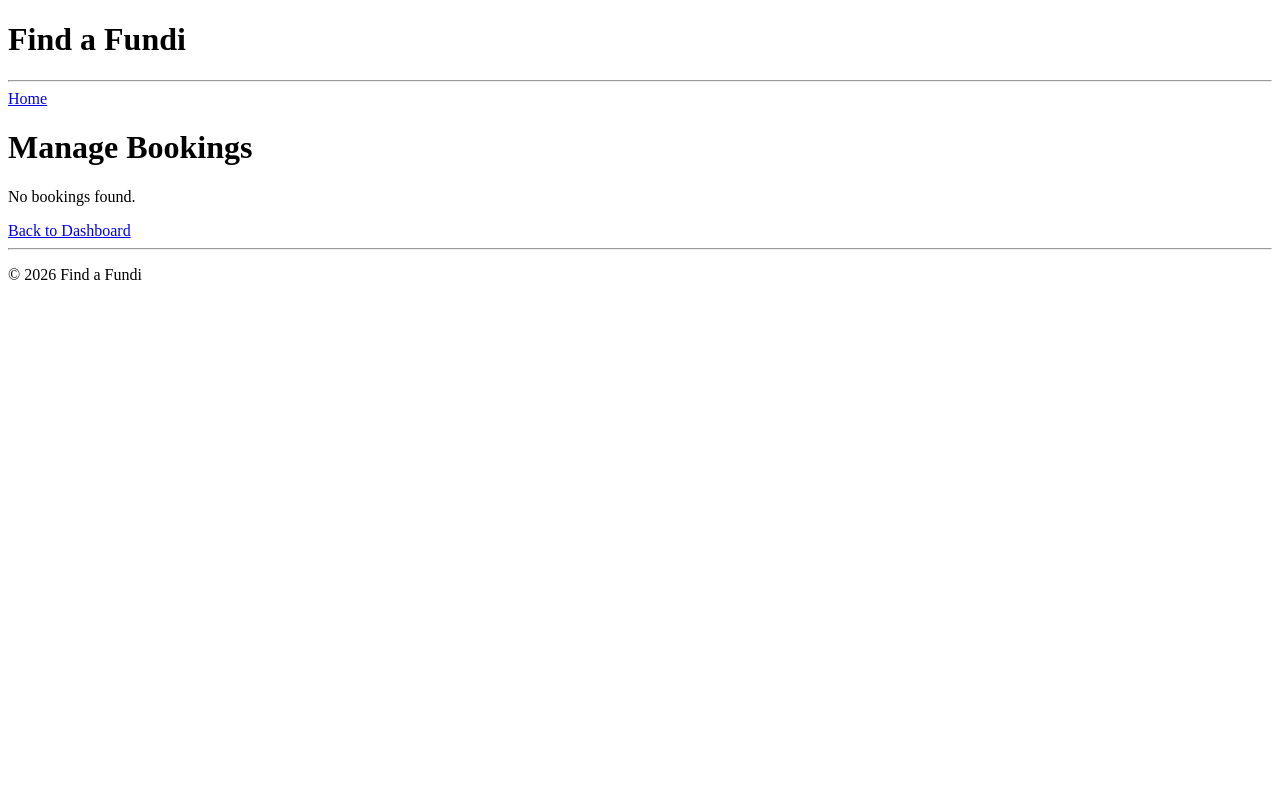
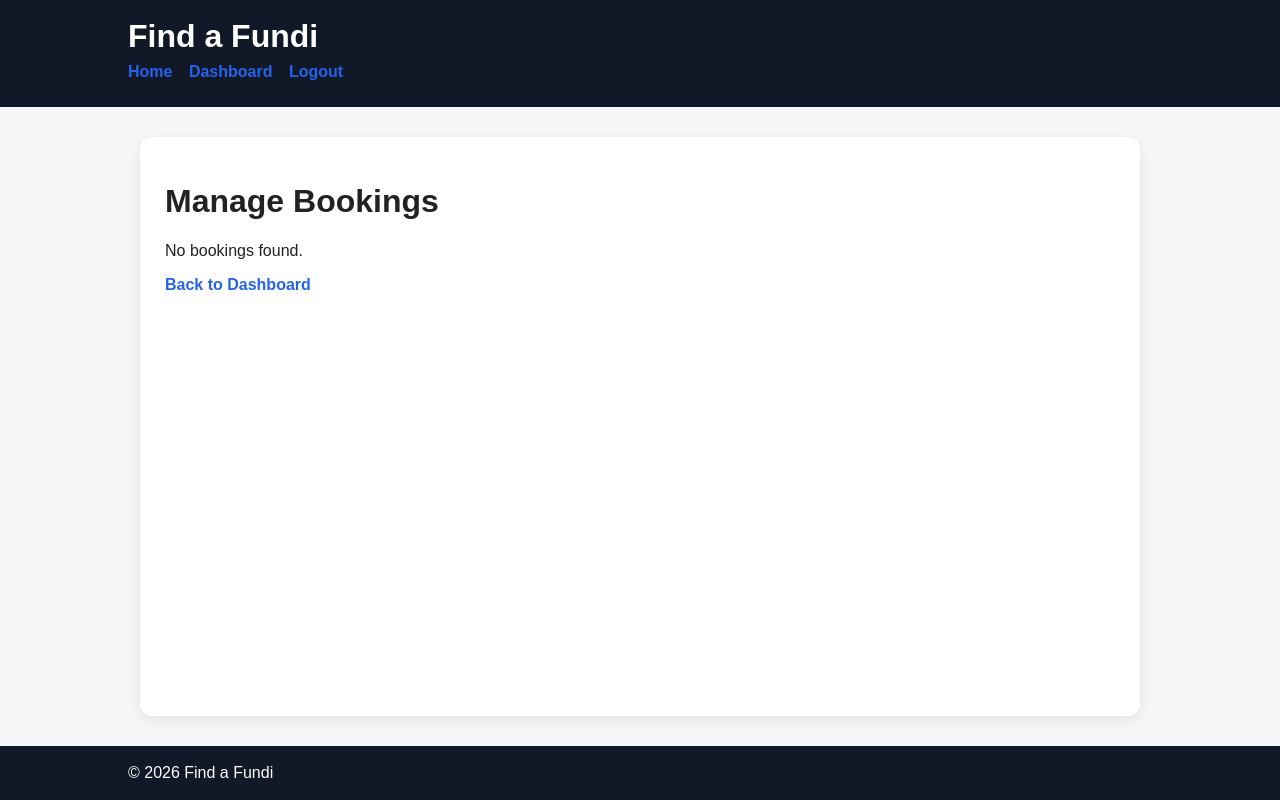
Before and after one commit to JeffyJ080/find-a-fundi, a PHP site: page /admin/bookings.php in a window 1280 px wide. Run offline with PHP 8.4, Linux system fonts and the light colour scheme; the visitor is signed in with stand-in values (Sample User, id 1); data that the repository does not hold is empty.

Commit message:
Add shared styling

```diff
--- a/admin/bookings.php
+++ b/admin/bookings.php
@@ -38,7 +38,7 @@
 
 <?php if (isset($result) && $result->num_rows > 0): ?>
     <?php while ($booking = $result->fetch_assoc()): ?>
-        <div style="border:1px solid #ccc; padding:15px; margin-bottom:15px;">
+        <div class="card">
             <h2><?php echo htmlspecialchars($booking["service_title"]); ?></h2>
 
             <p><strong>Client:</strong> <?php echo htmlspecialchars($booking["client_name"]); ?></p>
--- a/admin/services.php
+++ b/admin/services.php
@@ -37,7 +37,7 @@
 
 <?php if (isset($result) && $result->num_rows > 0): ?>
     <?php while ($service = $result->fetch_assoc()): ?>
-        <div style="border:1px solid #ccc; padding:15px; margin-bottom:15px;">
+        <div class="card">
             <h2><?php echo htmlspecialchars($service["title"]); ?></h2>
             <p><strong>Category:</strong> <?php echo htmlspecialchars($service["category_name"]); ?></p>
             <p><strong>Fundi:</strong> <?php echo htmlspecialchars($service["fundi_name"]); ?></p>
--- a/admin/users.php
+++ b/admin/users.php
@@ -24,7 +24,7 @@
 
 <?php if (isset($result) && $result->num_rows > 0): ?>
     <?php while ($user = $result->fetch_assoc()): ?>
-        <div style="border:1px solid #ccc; padding:15px; margin-bottom:15px;">
+        <div class="card">
             <h2><?php echo htmlspecialchars($user["full_name"]); ?></h2>
             <p><strong>Email:</strong> <?php echo htmlspecialchars($user["email"]); ?></p>
             <p><strong>Phone:</strong> <?php echo htmlspecialchars($user["phone"]); ?></p>
--- a/assets/css/style.css
+++ b/assets/css/style.css
@@ -0,0 +1,100 @@
+* {
+    box-sizing: border-box;
+}
+
+body {
+    margin: 0;
+    font-family: Arial, sans-serif;
+    background: #f4f6f8;
+    color: #222;
+
+    min-height: 100vh;
+    display: flex;
+    flex-direction: column;
+}
+
+header, footer {
+    background: #111827;
+    color: white;
+    padding: 18px 10%;
+}
+
+header h1, footer p {
+    margin: 0;
+}
+
+main {
+    flex: 1;
+
+    width: 90%;
+    max-width: 1000px;
+    margin: 30px auto;
+    background: white;
+    padding: 25px;
+    border-radius: 12px;
+    box-shadow: 0 4px 14px rgba(0,0,0,0.08);
+}
+
+a {
+    color: #2563eb;
+    text-decoration: none;
+    font-weight: bold;
+}
+
+a:hover {
+    text-decoration: underline;
+}
+
+button {
+    background: #2563eb;
+    color: white;
+    border: none;
+    padding: 10px 16px;
+    border-radius: 8px;
+    cursor: pointer;
+}
+
+button:hover {
+    background: #1d4ed8;
+}
+
+input, textarea, select {
+    width: 100%;
+    max-width: 450px;
+    padding: 10px;
+    margin-top: 6px;
+    border: 1px solid #ccc;
+    border-radius: 8px;
+}
+
+textarea {
+    min-height: 100px;
+}
+
+.card {
+    border: 1px solid #ddd;
+    padding: 18px;
+    margin-bottom: 18px;
+    border-radius: 12px;
+    background: #fafafa;
+}
+
+.nav-links a {
+    display: inline-block;
+    margin: 8px 12px 8px 0;
+}
+
+.status {
+    font-weight: bold;
+    text-transform: capitalize;
+}
+
+.success {
+    color: green;
+    font-weight: bold;
+}
+
+.error {
+    color: red;
+    font-weight: bold;
+}
--- a/client/bookings.php
+++ b/client/bookings.php
@@ -49,7 +49,7 @@
 <?php if (isset($result) && $result->num_rows > 0): ?>
 
     <?php while ($booking = $result->fetch_assoc()): ?>
-        <div style="border:1px solid #ccc; padding:15px; margin-bottom:15px;">
+        <div class="card">
             <h2><?php echo htmlspecialchars($booking["title"]); ?></h2>
 
             <p><strong>Fundi:</strong> <?php echo htmlspecialchars($booking["fundi_name"]); ?></p>
--- a/client/services.php
+++ b/client/services.php
@@ -37,7 +37,7 @@
 
     <?php while ($service = $result->fetch_assoc()): ?>
 
-        <div style="border:1px solid #ccc; padding:15px; margin-bottom:15px;">
+        <div class="card">
 
             <h2>
                 <?php echo htmlspecialchars($service["title"]); ?>
--- a/fundi/bookings.php
+++ b/fundi/bookings.php
@@ -105,7 +105,7 @@
 <?php if (isset($result) && $result->num_rows > 0): ?>
 
     <?php while ($booking = $result->fetch_assoc()): ?>
-        <div style="border:1px solid #ccc; padding:15px; margin-bottom:15px;">
+        <div class="card">
             <h2><?php echo htmlspecialchars($booking["title"]); ?></h2>
 
             <p><strong>Client:</strong> <?php echo htmlspecialchars($booking["client_name"]); ?></p>
--- a/fundi/services.php
+++ b/fundi/services.php
@@ -65,7 +65,7 @@
 
     <?php while ($service = $result->fetch_assoc()): ?>
 
-        <div style="border:1px solid #ccc; padding:15px; margin-bottom:15px;">
+        <div class="card">
             <h2><?php echo htmlspecialchars($service["title"]); ?></h2>
 
             <p><strong>Category:</strong> <?php echo htmlspecialchars($service["category_name"]); ?></p>
--- a/includes/auth.php
+++ b/includes/auth.php
@@ -1,6 +1,6 @@
 <?php
 
-if (session_status() === PHP_SESSION_NONE){
+if (session_status() === PHP_SESSION_NONE) {
     session_start();
 }
 
--- a/includes/footer.php
+++ b/includes/footer.php
@@ -1,4 +1,4 @@
-<hr>
+</main>
 
 <footer>
     <p>&copy; <?php echo date("Y"); ?> Find a Fundi</p>
--- a/includes/header.php
+++ b/includes/header.php
@@ -1,22 +1,48 @@
+<?php
+    if (session_status() === PHP_SESSION_NONE) {
+        session_start();
+    }
+?>
+
 <!DOCTYPE html>
 <html lang="en">
 <head>
     <meta charset="UTF-8">
     <meta name="viewport" content="width=device-width, initial-scale=1.0">
     <title>Find a Fundi</title>
-
-    <link rel="stylesheet" href="/assets/css/style.css">
+    <link rel="stylesheet" href="/find-a-fundi/assets/css/style.css">
 </head>
 <body>
-
 <header>
     <h1>Find a Fundi</h1>
-    <hr>
-    <nav>
-    <a href="../index.php">Home</a>
+    <nav class="nav-links">
+        <a href="/find-a-fundi/index.php">Home</a>
 
-    <?php if (isset($_SESSION["user_id"])): ?>
-        <a href="../logout.php">Logout</a>
-    <?php endif; ?>
-</nav>
+        <?php if (isset($_SESSION["user_id"])): ?>
+
+            <?php if ($_SESSION["role"] === "admin"): ?>
+
+                <a href="/find-a-fundi/admin/dashboard.php">Dashboard</a>
+
+            <?php elseif ($_SESSION["role"] === "fundi"): ?>
+
+                <a href="/find-a-fundi/fundi/dashboard.php">Dashboard</a>
+
+            <?php elseif ($_SESSION["role"] === "client"): ?>
+
+                <a href="/find-a-fundi/client/dashboard.php">Dashboard</a>
+
+            <?php endif; ?>
+
+            <a href="/find-a-fundi/logout.php">Logout</a>
+
+        <?php else: ?>
+
+            <a href="/find-a-fundi/login.php">Login</a>
+            <a href="/find-a-fundi/register.php">Register</a>
+
+        <?php endif; ?>
+    </nav>
 </header>
+
+<main>
--- a/index.php
+++ b/index.php
@@ -1,5 +1,7 @@
 <?php
+    if (session_status() === PHP_SESSION_NONE) {
         session_start();
+    }
 
     if (isset($_SESSION["user_id"])) {
 
--- a/login.php
+++ b/login.php
@@ -1,6 +1,8 @@
 <?php
     require_once "includes/header.php";
-    session_start();
+    if (session_status() === PHP_SESSION_NONE) {
+        session_start();
+    }
     require_once "config/db.php";
 
     $message = "";
--- a/logout.php
+++ b/logout.php
@@ -1,10 +1,10 @@
 <?php
-
-    session_start();
+    if (session_status() === PHP_SESSION_NONE) {
+        session_start();
+    }
     session_unset();
     session_destroy();
 
     header("Location: login.php");
     exit;
-
 ?>
--- a/service-details.php
+++ b/service-details.php
@@ -60,8 +60,7 @@
 
 <?php if ($service): ?>
 
-    <div style="border:1px solid #ccc; padding:15px; margin-bottom:15px;">
-
+    <div class="card">
         <h2><?php echo htmlspecialchars($service["title"]); ?></h2>
 
         <p>
```
Lines whose indentation alone changed are shown as unchanged.
